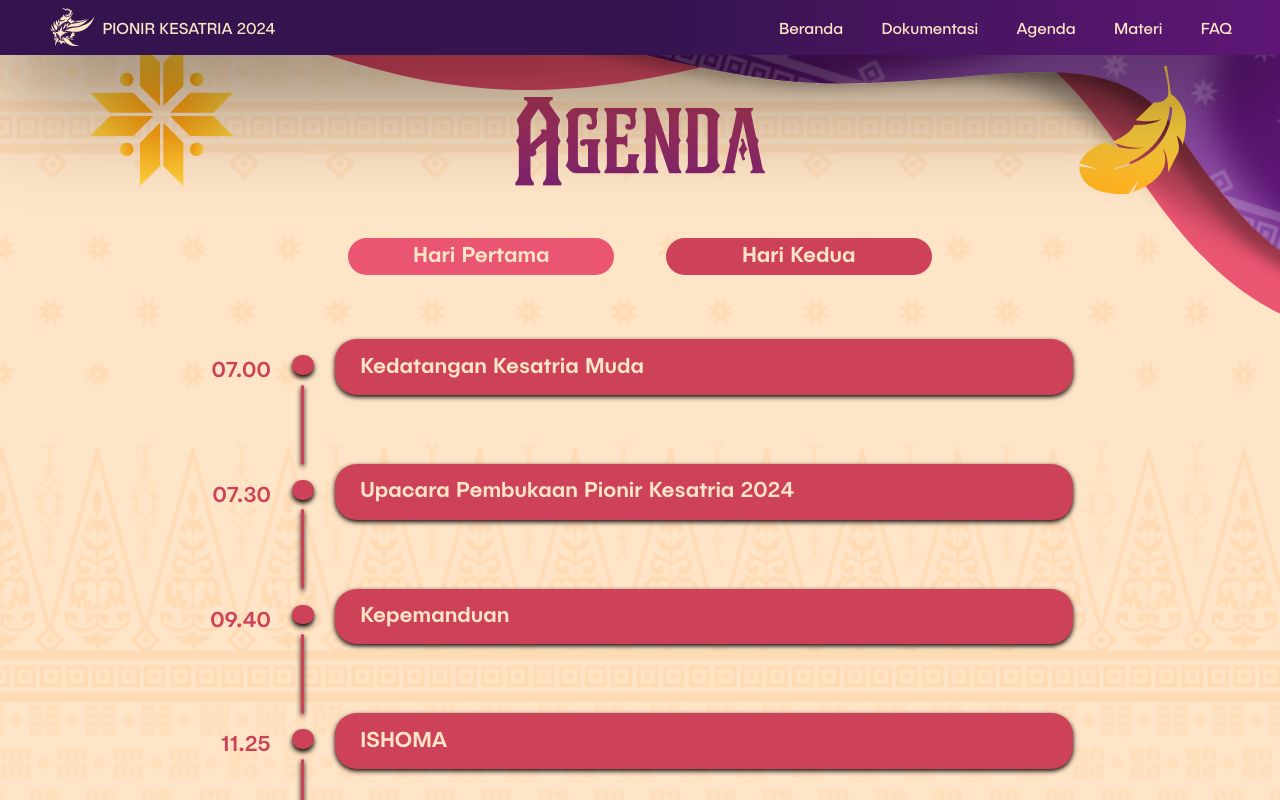
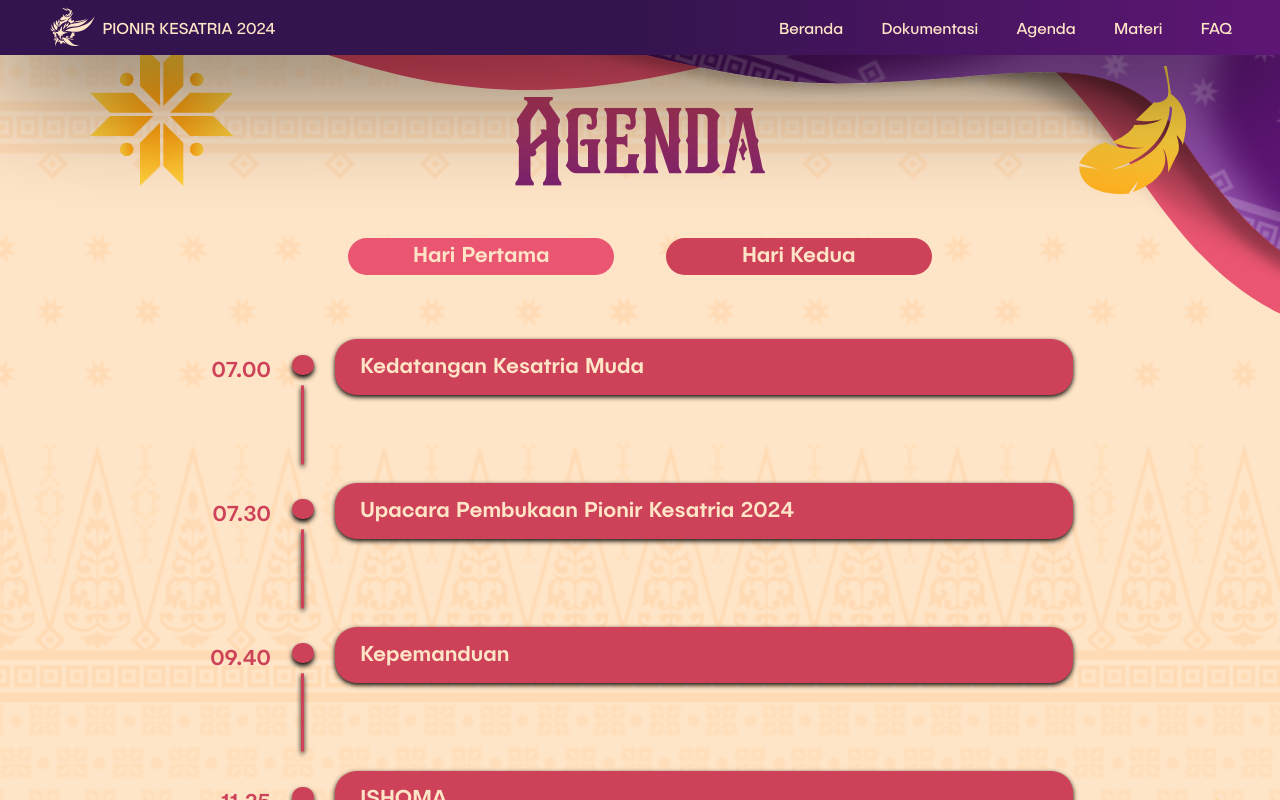
Before and after one commit to kesatriaugm2024/fe-pionirkesatria-2024, a Next.js app: page /agenda in a window 1280 px wide. Shown: the top 800 px of the page. Built offline with nearby package versions, Linux system fonts and the light colour scheme.

Commit message:
menambahkan perubahan day1, day2, footer, dan background-footer

```diff
--- a/src/app/agenda/rundown/day1.tsx
+++ b/src/app/agenda/rundown/day1.tsx
@@ -10,7 +10,7 @@ const RUNDOWN = [
   {
     time: "07.30",
     agenda: "Upacara Pembukaan Pionir Kesatria 2024",
-    deskripsi: "Upacara Pembukaan dimulai dengan berbagai sambutan, irring-iringan serta perkenalan dengan pihak dekanar dan sesi seremonial untuk penyambutan Kesatria Muda.",
+    deskripsi: "Upacara Pembukaan dimulai dengan berbagai sambutan, iring-iringan serta perkenalan dengan pihak dekanat dan sesi seremonial untuk penyambutan Kesatria Muda.",
   },
   {
     time: "09.40",
@@ -34,7 +34,8 @@ const RUNDOWN = [
   },
 ];
 
-const Timeline = ({item, index}) => {
+
+const Timeline = ({item, index} : {item:any, index:number}) => {
   const [isOpen, setIsOpen] = useState(false)
   function handleOpen(){
     setIsOpen(!isOpen)
@@ -46,7 +47,7 @@ const Timeline = ({item, index}) => {
     onClick={handleOpen}
     >
       <div
-      className="font-publica-sans font-medium text-[1.7vw] pt-[1.25vw] text-[#CD4258] text-right w-[5vw]"
+      className={"font-publica-sans font-medium text-[1.7vw] pt-[1.25vw] text-right w-[5vw]" + (isOpen?" text-[#EA5571]":" text-[#CD4258]")}
       >
         {item.time}
       </div>
@@ -54,32 +55,38 @@ const Timeline = ({item, index}) => {
       className="flex flex-col w-[3vw] items-center gap-y-[0.3vw] pt-[1.25vw]"
       >
         <div
-        className="w-[1.7vw] h-[2vw] rounded-full bg-[#CD4258] drop-shadow-[0_0.3vw_0.2vw_#000000]"
+        className={"w-[1.7vw] h-[2vw] rounded-full bg-[#CD4258] drop-shadow-[0_0.3vw_0.2vw_#000000]" + (isOpen?" bg-[#EA5571]":" bg-[#CD4258]")}
         />
         <div
-        className={"min-h-[5.7vw] h-full translate-y-[0.5vw] w-[0.2vw] bg-[#CD4258] drop-shadow-[0_0.2vw_0.2vw_#000000]" + (RUNDOWN.length-1 == index?" hidden": "")}
+        className={"min-h-[5.7vw] h-full translate-y-[0.5vw] w-[0.2vw] bg-[#CD4258] drop-shadow-[0_0.2vw_0.2vw_#000000]" + (RUNDOWN.length-1 == index?" hidden": "") + (isOpen?" bg-[#EA5571]":" bg-[#CD4258]")}
         />
         {/* <div
         className={"bottom-0 translate-y-[vw] h-[1.2vw] w-[0.2vw] bg-[#CD4258] drop-shadow-[0_0.2vw_0.2vw_#000000]" + (RUNDOWN.length-1 == index?" hidden": "")}
         /> */}
       </div>
       <div
-      className={"w-[57.7vw] h-fit py-[0.9vw] items-center px-[2vw] font-publica-sans font-medium text-[1.7vw] rounded-[1.7vw] text-[#FFE5C7] ease-linear drop-shadow-[0_0.2vw_0.2vw_#000000] flex-shrink-0 duration-300" + (isOpen?" min-h-[12.7vw] bg-[#EA5571]":" bg-[#CD4258]")}
+      className={"w-[57.7vw] h-fit py-[0.9vw] items-center px-[2vw] font-publica-sans font-medium text-[1.7vw] rounded-[1.7vw] text-[#FFE5C7] ease-linear drop-shadow-[0_0.2vw_0.2vw_#000000] flex-shrink-0 duration-300 cursor-pointer" + (isOpen?" min-h-[12.7vw] bg-[#EA5571]":" bg-[#CD4258]")}
       >
         <p>{item.agenda}</p>
-        {isOpen&&
-        <p className="font-light text-[1.25vw] pt-[0.9vw]">{item.deskripsi}</p>
-        }
+        <div
+            className={
+              "text-[#FFE5C7] font-light text-[1.25vw] pt-5 transition-[grid-template-rows] duration-200 translate-y-[-15px] drop-shadow-lg grid select-none " +
+              (isOpen ? "grid-rows-[1fr]" : "grid-rows-[0fr] !p-0 !pt-0")
+            }
+          >
+            <p className="overflow-hidden w-full text-justify">{item.deskripsi}</p>
+          </div>
       </div>
 
     </div>
   )
 }
 
+//Kalo mau ngeubah jeda di sumbu y, ubah atribut gap-y-[2vw]
 export const Day1 = () => {
   return(
     <div
-    className="flex flex-col gap-y-[0.5vw] py-[3vw]">
+    className="flex flex-col gap-y-[2vw] py-[3vw]">
       {RUNDOWN.map((item, index) =>(
         <Timeline
         item={item}
--- a/src/app/layout.tsx
+++ b/src/app/layout.tsx
@@ -2,6 +2,7 @@ import type { Metadata } from "next";
 import { Inter } from "next/font/google";
 import "./globals.css";
 import Navbar from "@/components/layout/navbar";
+import Footer from "@/components/layout/footer";
 
 const inter = Inter({ subsets: ["latin"] });
 
@@ -20,6 +21,7 @@ export default function RootLayout({
       <body className={inter.className}>
         <Navbar/>
         {children}
+        <Footer/>
       </body>
     </html>
   );
--- /dev/null
+++ b/src/components/layout/footer.tsx
@@ -0,0 +1,8 @@
+import Image from "next/image";
+
+export default function Footer(){
+    return(
+    <div className="bg-[url('/images/background/background-footer.svg')]">
+    </div>
+    );
+}
```
Also changed, not shown: public/images/background/background-footer.svg (added), src/app/agenda/rundown/day2.tsx (line endings or trailing spaces).
